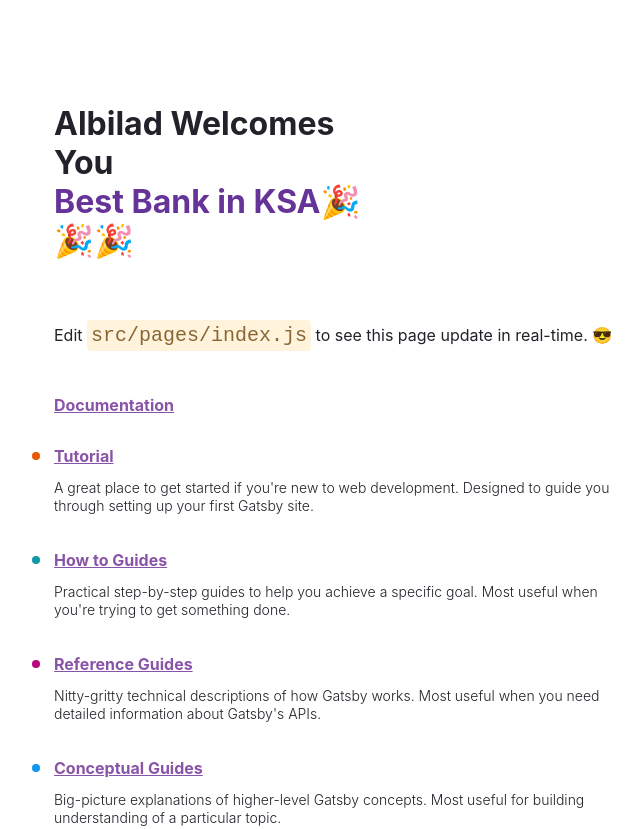
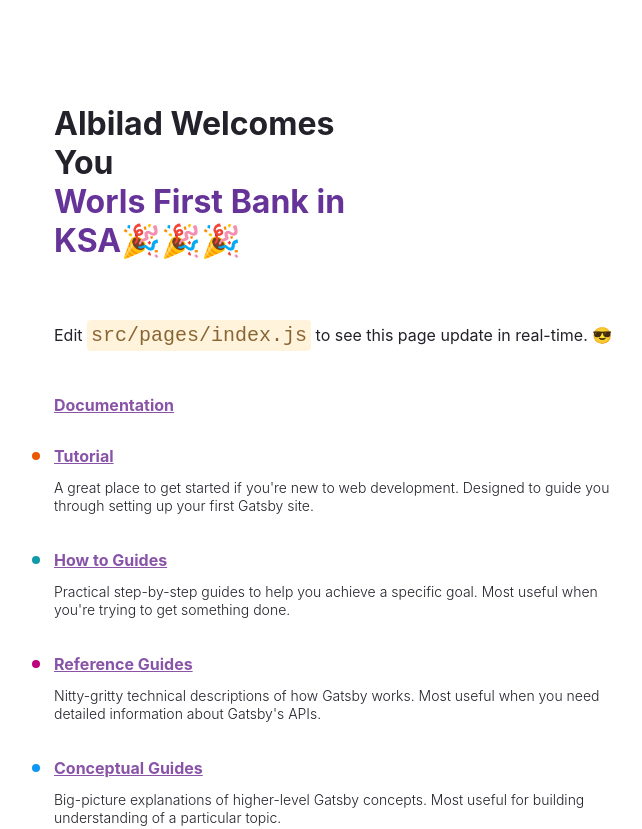
Before and after one commit to nishanthkumarpathi/albiladbankwebapp, a Gatsby site: page / in a window 1280 px wide. Shown: the top 829 px of the page, without its empty margins (50-692 px from the left). Built offline with nearby package versions, Linux system fonts and the light colour scheme; Gatsby itself is replaced by a stand-in of ours.

Commit message:
modified code

```diff
--- a/src/pages/index.js
+++ b/src/pages/index.js
@@ -133,7 +133,7 @@
       <h1 style={headingStyles}>
         Albilad Welcomes You
         <br />
-        <span style={headingAccentStyles}>Best Bank in KSA</span>
+        <span style={headingAccentStyles}>Worls First Bank in KSA</span>
         <span role="img" aria-label="Party popper emojis">
           🎉🎉🎉
         </span>
```
